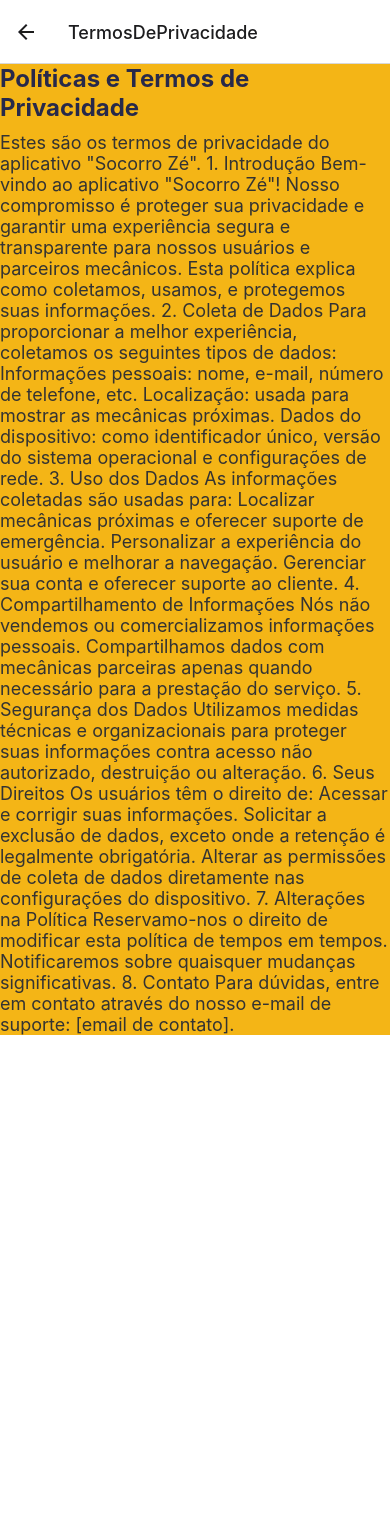
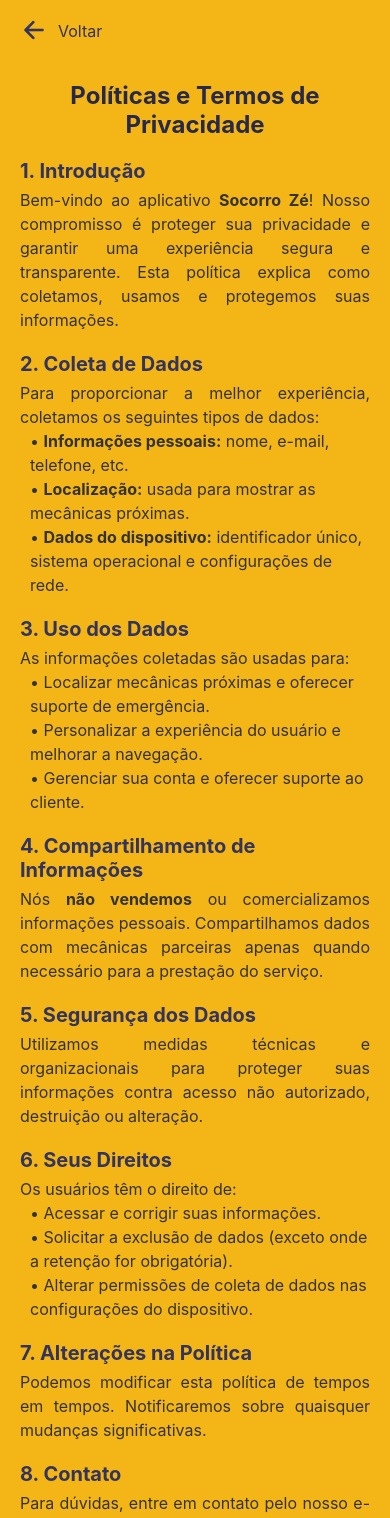
Before and after one commit to CaioCesarFaria/socorroze-app-master, a React Native app: screen /TermosDePrivacidade in a window 390 px wide. Shown: the top 1518 px of the page. Before the commit the page ends 1035 px from the top, so only its background shows below. Built offline with nearby package versions, Linux system fonts and the light colour scheme; no server answers.

Commit message:
Login e termos ok e recuparação de senha

```diff
--- a/App.js
+++ b/App.js
@@ -59,7 +59,7 @@
         <Stack.Screen name='Login' options={{headerShown:false}} component={Login} />
         <Stack.Screen name= 'HomeAdm' component={HomeAdm}/>
         <Stack.Screen name='NewClient' options={{headerShown:false}} component={NewClient}/>
-        <Stack.Screen name='TermosDePrivacidade' component={TermosDePrivacidade}/>
+        <Stack.Screen name='TermosDePrivacidade' options={{headerShown:false}} component={TermosDePrivacidade}/>
         <Stack.Screen name='Details' options={{headerShown:false}} component={Details}/>
         <Stack.Screen name='EsqueciSenha' component={EsqueciSenha}/>
         <Stack.Screen name="ListClient" options={{headerShown:false}} component={ListClient} />
--- a/src/screens/Cadastro.js
+++ b/src/screens/Cadastro.js
@@ -64,7 +64,7 @@
         senha
       );
       console.log("Usuário cadastrado:", userCredential.user);
-      navigation.navigate("Welcome");
+
       const userId = userCredential.user.uid; // Obtém o UID do usuário autenticado
 
       const userDoc = doc(db, "usuarios", userId);
@@ -75,7 +75,17 @@
         role: "user",
       });
 
-      console.log("Informações do usuário salvas no Firestore");
+      // ✅ ALERTA ANTES DE NAVEGAR PARA WELCOME
+    Alert.alert(
+      "Sucesso!",
+      "Usuário criado com sucesso!",
+      [
+        {
+          text: "OK",
+          onPress: () => navigation.navigate("Welcome"), // Só navega depois do alerta
+        }
+      ]
+    );
     } catch (error) {
       console.error("Erro ao cadastrar:", error);
       alert(error.message);
--- a/src/screens/ListClient.js
+++ b/src/screens/ListClient.js
@@ -67,8 +67,8 @@
               navigation.navigate("UpdateClient", { mecanicaId: item.id })
             }
           >
-            <Text style={styles.nome}>{item.nomeFantasia}</Text>
-            <Text>{item.telefone || "Sem telefone cadastrado"}</Text>
+            <Text style={styles.nome}> {item.nomeFantasia}</Text>
+            <Text> Telefone:{item.telefone || "Sem telefone cadastrado"}</Text>
           </TouchableOpacity>
         )}
       />
--- a/src/screens/TermosDePrivacidade.js
+++ b/src/screens/TermosDePrivacidade.js
@@ -1,50 +1,100 @@
 import React from "react";
-import { SafeAreaView, ScrollView, Text, StyleSheet } from "react-native";
+import {
+  SafeAreaView,
+  ScrollView,
+  Text,
+  StyleSheet,
+  View,
+  TouchableOpacity,
+  StatusBar,
+  Platform,
+} from "react-native";
+import { useNavigation } from "@react-navigation/native";
+import Ionicons from "@expo/vector-icons/Ionicons";
 
 export default function TermosDePrivacidade() {
+  const navigation = useNavigation();
+
   return (
     <SafeAreaView style={styles.container}>
-            <ScrollView>
+      <StatusBar barStyle="light-content" backgroundColor="#32345e" />
+
+      {/* ✅ Botão de Voltar no topo */}
+      <TouchableOpacity style={styles.backButton} onPress={() => navigation.goBack()}>
+        <Ionicons name="arrow-back" size={28} color="#34325e" />
+        <Text style={styles.backButtonText}>Voltar</Text>
+      </TouchableOpacity>
+
+      <ScrollView contentContainerStyle={styles.scrollContainer}>
         <Text style={styles.title}>Políticas e Termos de Privacidade</Text>
+
+        <View style={styles.section}>
+          <Text style={styles.sectionTitle}>1. Introdução</Text>
           <Text style={styles.content}>
-                    {/* Conteúdo dos termos de privacidade */}
-                    Estes são os termos de privacidade do aplicativo "Socorro Zé".
+            Bem-vindo ao aplicativo <Text style={styles.bold}>Socorro Zé</Text>! Nosso compromisso é
+            proteger sua privacidade e garantir uma experiência segura e transparente.
+            Esta política explica como coletamos, usamos e protegemos suas informações.
+          </Text>
+        </View>
 
+        <View style={styles.section}>
+          <Text style={styles.sectionTitle}>2. Coleta de Dados</Text>
+          <Text style={styles.content}>
+            Para proporcionar a melhor experiência, coletamos os seguintes tipos de dados:
+          </Text>
+          <Text style={styles.listItem}>• <Text style={styles.bold}>Informações pessoais:</Text> nome, e-mail, telefone, etc.</Text>
+          <Text style={styles.listItem}>• <Text style={styles.bold}>Localização:</Text> usada para mostrar as mecânicas próximas.</Text>
+          <Text style={styles.listItem}>• <Text style={styles.bold}>Dados do dispositivo:</Text> identificador único, sistema operacional e configurações de rede.</Text>
+        </View>
 
-                    1. Introdução
-                    Bem-vindo ao aplicativo "Socorro Zé"! Nosso compromisso é proteger sua privacidade e garantir uma experiência segura e transparente para nossos usuários e parceiros mecânicos. Esta política explica como coletamos, usamos, e protegemos suas informações.
+        <View style={styles.section}>
+          <Text style={styles.sectionTitle}>3. Uso dos Dados</Text>
+          <Text style={styles.content}>
+            As informações coletadas são usadas para:
+          </Text>
+          <Text style={styles.listItem}>• Localizar mecânicas próximas e oferecer suporte de emergência.</Text>
+          <Text style={styles.listItem}>• Personalizar a experiência do usuário e melhorar a navegação.</Text>
+          <Text style={styles.listItem}>• Gerenciar sua conta e oferecer suporte ao cliente.</Text>
+        </View>
 
-                    2. Coleta de Dados
-                    Para proporcionar a melhor experiência, coletamos os seguintes tipos de dados:
+        <View style={styles.section}>
+          <Text style={styles.sectionTitle}>4. Compartilhamento de Informações</Text>
+          <Text style={styles.content}>
+            Nós <Text style={styles.bold}>não vendemos</Text> ou comercializamos informações pessoais.
+            Compartilhamos dados com mecânicas parceiras apenas quando necessário para a prestação do serviço.
+          </Text>
+        </View>
 
-                    Informações pessoais: nome, e-mail, número de telefone, etc.
-                    Localização: usada para mostrar as mecânicas próximas.
-                    Dados do dispositivo: como identificador único, versão do sistema operacional e configurações de rede.
-                    3. Uso dos Dados
-                    As informações coletadas são usadas para:
+        <View style={styles.section}>
+          <Text style={styles.sectionTitle}>5. Segurança dos Dados</Text>
+          <Text style={styles.content}>
+            Utilizamos medidas técnicas e organizacionais para proteger suas informações
+            contra acesso não autorizado, destruição ou alteração.
+          </Text>
+        </View>
 
-                    Localizar mecânicas próximas e oferecer suporte de emergência.
-                    Personalizar a experiência do usuário e melhorar a navegação.
-                    Gerenciar sua conta e oferecer suporte ao cliente.
-                    4. Compartilhamento de Informações
-                    Nós não vendemos ou comercializamos informações pessoais. Compartilhamos dados com mecânicas parceiras apenas quando necessário para a prestação do serviço.
+        <View style={styles.section}>
+          <Text style={styles.sectionTitle}>6. Seus Direitos</Text>
+          <Text style={styles.content}>Os usuários têm o direito de:</Text>
+          <Text style={styles.listItem}>• Acessar e corrigir suas informações.</Text>
+          <Text style={styles.listItem}>• Solicitar a exclusão de dados (exceto onde a retenção for obrigatória).</Text>
+          <Text style={styles.listItem}>• Alterar permissões de coleta de dados nas configurações do dispositivo.</Text>
+        </View>
 
-                    5. Segurança dos Dados
-                    Utilizamos medidas técnicas e organizacionais para proteger suas informações contra acesso não autorizado, destruição ou alteração.
+        <View style={styles.section}>
+          <Text style={styles.sectionTitle}>7. Alterações na Política</Text>
+          <Text style={styles.content}>
+            Podemos modificar esta política de tempos em tempos.
+            Notificaremos sobre quaisquer mudanças significativas.
+          </Text>
+        </View>
 
-                    6. Seus Direitos
-                    Os usuários têm o direito de:
-
-                    Acessar e corrigir suas informações.
-                    Solicitar a exclusão de dados, exceto onde a retenção é legalmente obrigatória.
-                    Alterar as permissões de coleta de dados diretamente nas configurações do dispositivo.
-                    7. Alterações na Política
-                    Reservamo-nos o direito de modificar esta política de tempos em tempos. Notificaremos sobre quaisquer mudanças significativas.
-
-                    8. Contato
-                    Para dúvidas, entre em contato através do nosso e-mail de suporte: [email de contato].
-                    {/* Adicione o conteúdo completo do termo aqui */}
+        <View style={styles.section}>
+          <Text style={styles.sectionTitle}>8. Contato</Text>
+          <Text style={styles.content}>
+            Para dúvidas, entre em contato pelo nosso e-mail de suporte: <Text style={styles.bold}>[email de contato]</Text>.
           </Text>
+        </View>
       </ScrollView>
     </SafeAreaView>
   );
@@ -53,17 +103,56 @@
 const styles = StyleSheet.create({
   container: {
     flex: 1,
+    backgroundColor: "#f4b516",
+    paddingTop: Platform.OS === "android" ? StatusBar.currentHeight : 0, // Ajuste para evitar sobreposição
+  },
+  scrollContainer: {
     padding: 20,
-        backgroundColor:"#f4b516"
+  },
+  backButton: {
+    flexDirection: "row",
+    alignItems: "center",
+    paddingHorizontal: 20,
+    paddingVertical: 15,
+
+
+
+
+  },
+  backButtonText: {
+    fontSize: 16,
+    color: "#34325e",
+    marginLeft: 10,
   },
   title: {
     fontSize: 24,
     fontWeight: "bold",
-        marginBottom: 10,
-        color:"#27294A",
+    color: "#27294A",
+    textAlign: "center",
+    marginBottom: 20,
+  },
+  section: {
+    marginBottom: 20,
+  },
+  sectionTitle: {
+    fontSize: 20,
+    fontWeight: "bold",
+    color: "#32345E",
+    marginBottom: 5,
   },
   content: {
-        fontSize: 18,
+    fontSize: 16,
     color: "#333",
+    textAlign: "justify",
+    lineHeight: 24,
+  },
+  listItem: {
+    fontSize: 16,
+    color: "#333",
+    marginLeft: 10,
+    lineHeight: 24,
+  },
+  bold: {
+    fontWeight: "bold",
   },
 });
```
Lines whose indentation alone changed are shown as unchanged.
